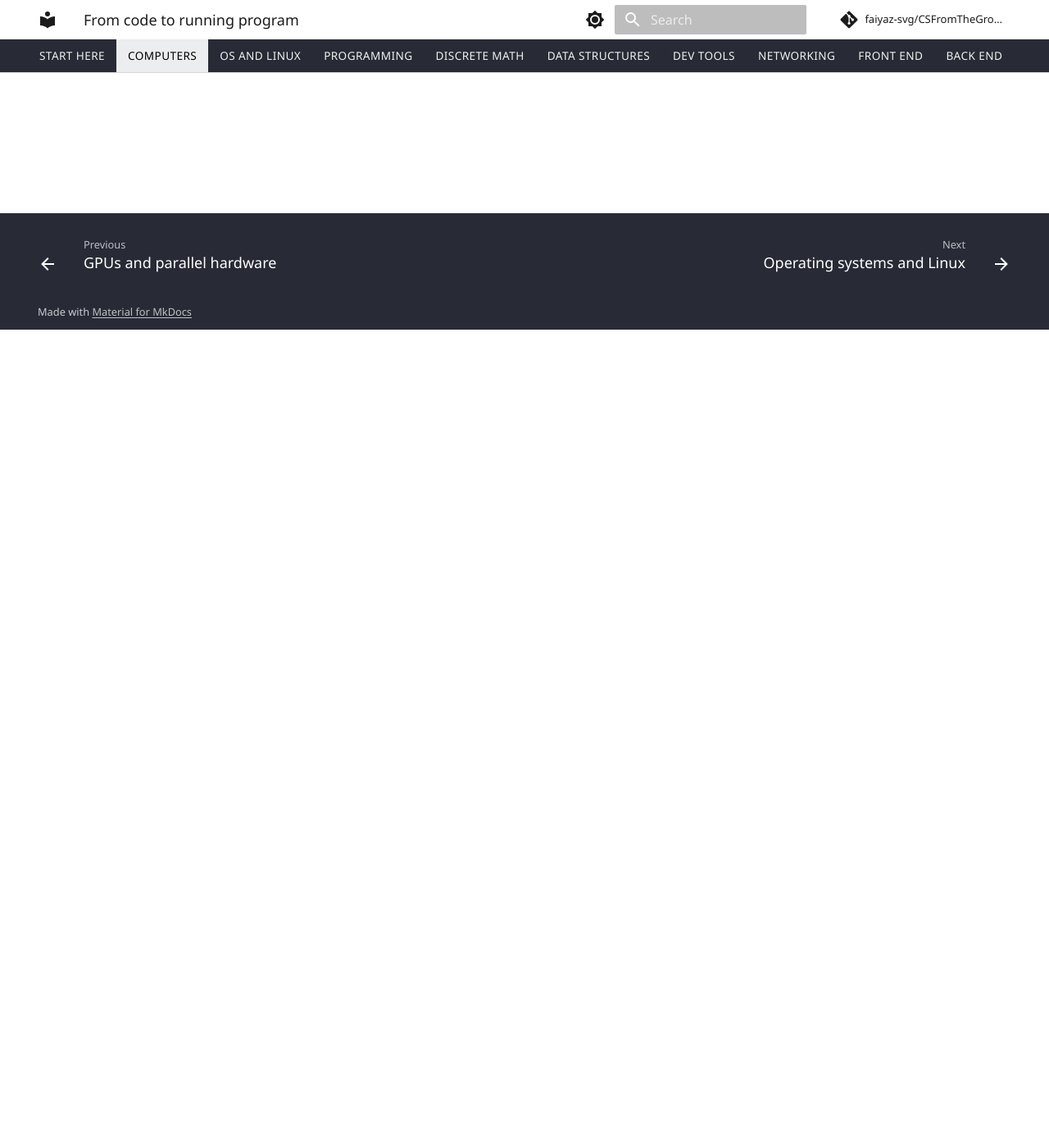
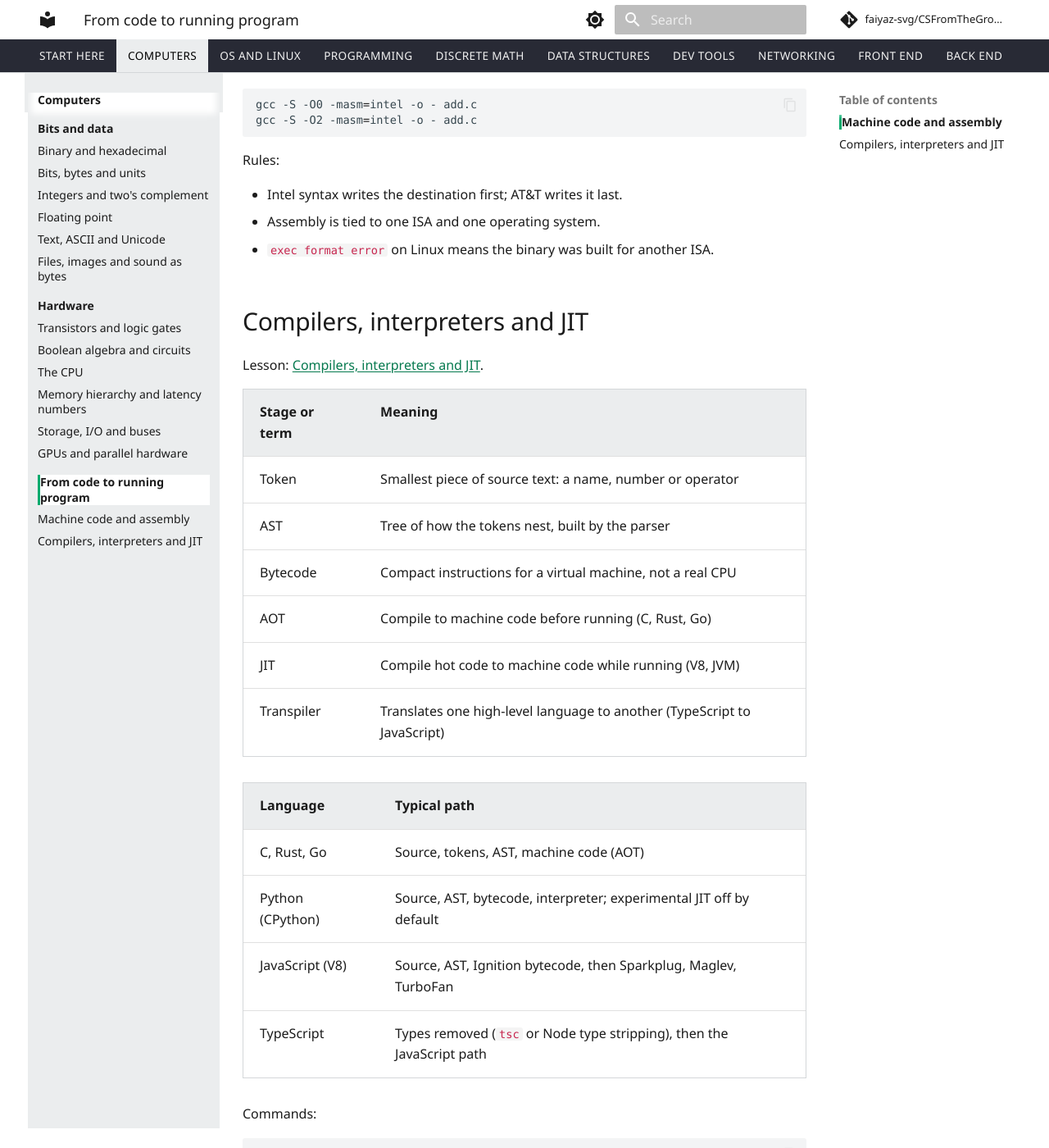
Before and after one commit to faiyaz-svg/CSFromTheGroundUp, an MkDocs documentation site: the page built from docs/01-how-computers-work/03-code-to-running-program/index.md, in a window 1280 px wide and 1400 px high, scrolled down 998 px. Shown: the whole window at 82% size. Built offline with MkDocs 1.6.1 and Material for MkDocs 9.7.7, drawn with Linux system fonts in a browser that asks for light colours; comment, search, counter and statistics services are not loaded; some of the changed text lies outside the part shown.

Commit message:
add code to running program chapter

````diff
--- a/docs/01-how-computers-work/03-code-to-running-program/index.md
+++ b/docs/01-how-computers-work/03-code-to-running-program/index.md
@@ -1,3 +1,64 @@
 # From code to running program
 
-Cheat sheet coming with the chapter's lessons.
+The path from source text to a running program, and the vocabulary for talking about it. Each section links the lesson that teaches it.
+
+## Machine code and assembly
+
+Lesson: [Machine code and assembly](01-machine-code-and-assembly.md).
+
+| Term | Meaning |
+|---|---|
+| ISA | The instructions, registers and encodings a CPU family understands (x86-64, ARM64) |
+| Machine code | The bytes the CPU executes |
+| Assembly | Machine code as text: a mnemonic and operands per line |
+| Register | A named storage slot inside the CPU (`rax`, `edi`) |
+| Calling convention | Where arguments and the result live; System V x86-64: `rdi`, `rsi`, result in `eax`; Windows: `rcx`, `rdx` |
+| `-O0`, `-O2` | Compiler optimization levels: literal translation, or rewritten for speed |
+
+Commands (GCC; Clang takes the same flags):
+
+```bash
+gcc -S -O0 -masm=intel -o - add.c
+gcc -S -O2 -masm=intel -o - add.c
+```
+
+Rules:
+
+- Intel syntax writes the destination first; AT&T writes it last.
+- Assembly is tied to one ISA and one operating system.
+- `exec format error` on Linux means the binary was built for another ISA.
+
+## Compilers, interpreters and JIT
+
+Lesson: [Compilers, interpreters and JIT](02-compilers-interpreters-and-jit.md).
+
+| Stage or term | Meaning |
+|---|---|
+| Token | Smallest piece of source text: a name, number or operator |
+| AST | Tree of how the tokens nest, built by the parser |
+| Bytecode | Compact instructions for a virtual machine, not a real CPU |
+| AOT | Compile to machine code before running (C, Rust, Go) |
+| JIT | Compile hot code to machine code while running (V8, JVM) |
+| Transpiler | Translates one high-level language to another (TypeScript to JavaScript) |
+
+| Language | Typical path |
+|---|---|
+| C, Rust, Go | Source, tokens, AST, machine code (AOT) |
+| Python (CPython) | Source, AST, bytecode, interpreter; experimental JIT off by default |
+| JavaScript (V8) | Source, AST, Ignition bytecode, then Sparkplug, Maglev, TurboFan |
+| TypeScript | Types removed (`tsc` or Node type stripping), then the JavaScript path |
+
+Commands:
+
+```bash
+python -c "import dis; dis.dis(lambda x: x * 2)"
+node --print-bytecode --print-bytecode-filter=sumMod7 hot.js
+npx tsc --noEmit file.ts
+```
+
+Rules:
+
+- "Compiled" and "interpreted" describe an implementation, not a language.
+- Python bytecode can change between versions, so run `dis` on your version.
+- Benchmark JIT code with several runs and a used result.
+- `node file.ts` strips types without checking them; run `tsc --noEmit` for type errors.
--- a/mkdocs.yml
+++ b/mkdocs.yml
@@ -114,6 +114,8 @@ nav:
           - "GPUs and parallel hardware": 01-how-computers-work/02-hardware/06-gpus-and-parallel-hardware.md
       - "From code to running program":
           - 01-how-computers-work/03-code-to-running-program/index.md
+          - "Machine code and assembly": 01-how-computers-work/03-code-to-running-program/01-machine-code-and-assembly.md
+          - "Compilers, interpreters and JIT": 01-how-computers-work/03-code-to-running-program/02-compilers-interpreters-and-jit.md
   - "OS and Linux":
       - 02-operating-systems-and-linux/index.md
       - "Operating system concepts":
````
Also changed, not shown: docs/01-how-computers-work/03-code-to-running-program/01-machine-code-and-assembly.md (added, +240 -0 lines), docs/01-how-computers-work/03-code-to-running-program/02-compilers-interpreters-and-jit.md (added, +246 -0 lines), docs/01-how-computers-work/index.md (+2 -2 lines), docs/progress.md (+6 -1 lines).
